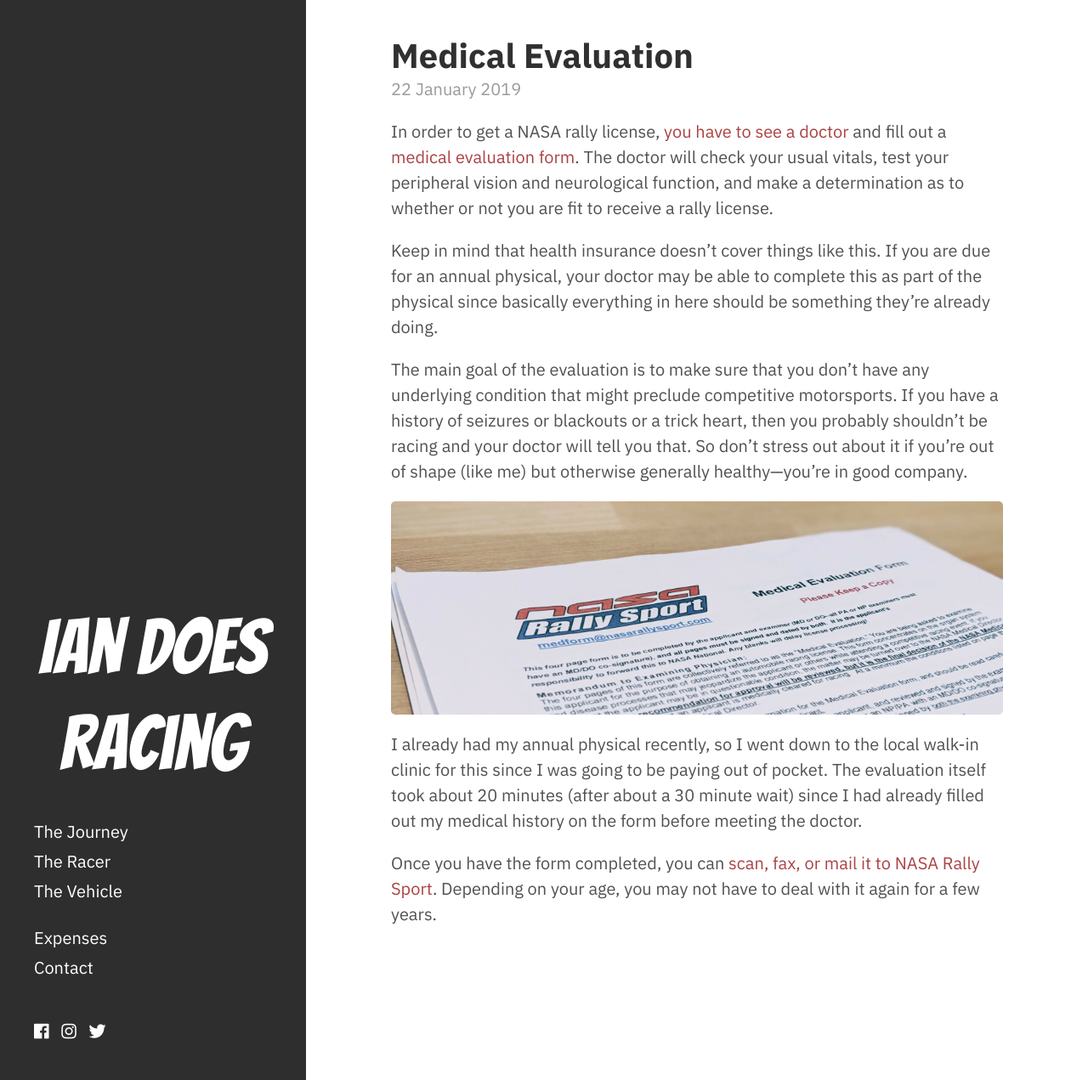
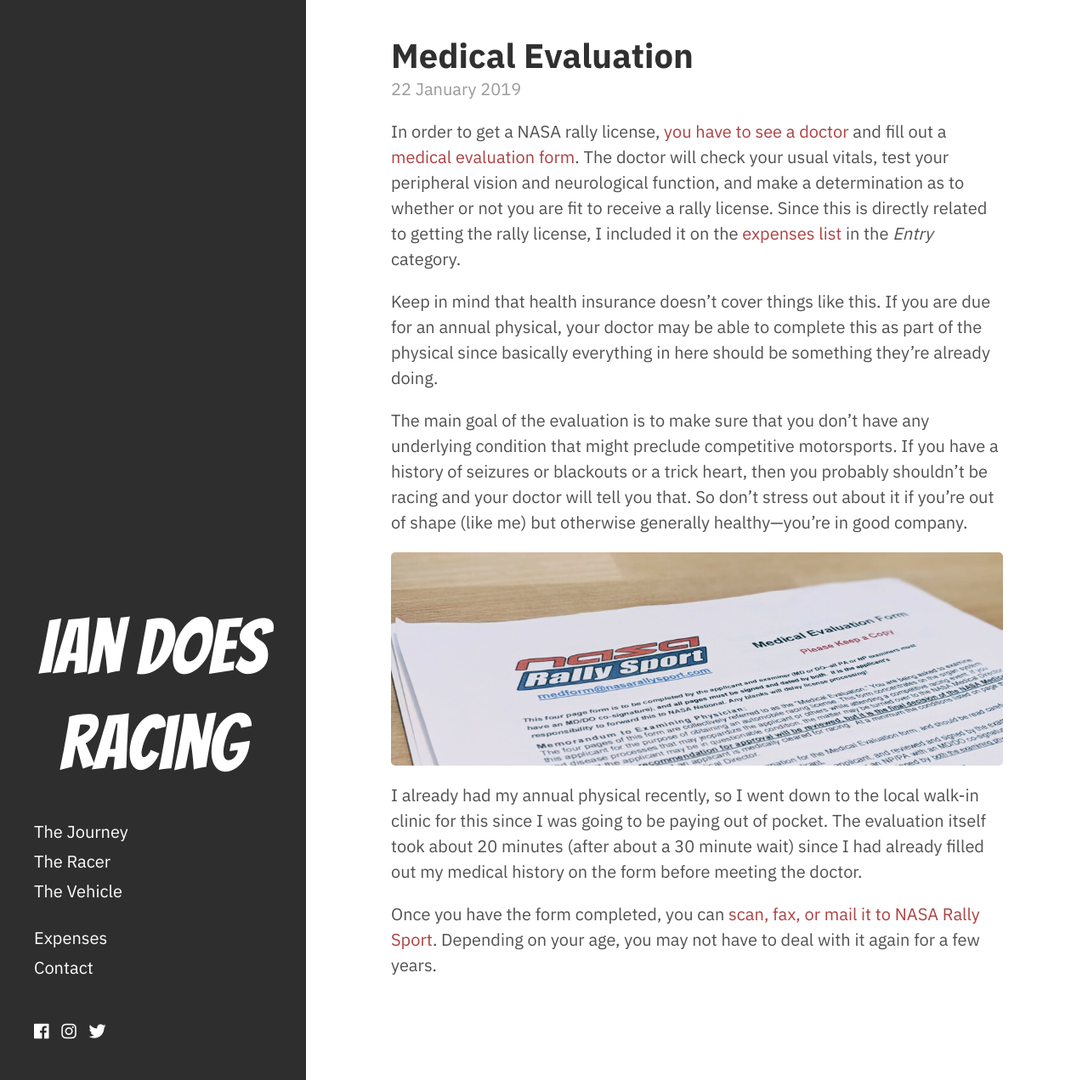
Before and after one commit to icooper/iandoesracing, a Jekyll site: the page built from _posts/2019-01-22-medical-eval.md, in a window 1280 px wide and 1271 px high. Shown: the whole window at 85% size. Built offline with Jekyll 4.4.1, drawn with Linux system fonts in a browser that asks for light colours; nearby versions of some CDN libraries.

Commit message:
wording about category

```diff
--- a/_posts/2019-01-22-medical-eval.md
+++ b/_posts/2019-01-22-medical-eval.md
@@ -4,7 +4,7 @@ title: Medical Evaluation
 date: 2019-01-22
 ---
 
-In order to get a NASA rally license, [you have to see a doctor](http://nasarallysport.com/main/rally202) and fill out a [medical evaluation form](http://nasarallysport.com/rules-forms/NRS_Form_Medical.pdf). The doctor will check your usual vitals, test your peripheral vision and neurological function, and make a determination as to whether or not you are fit to receive a rally license.
+In order to get a NASA rally license, [you have to see a doctor](http://nasarallysport.com/main/rally202) and fill out a [medical evaluation form](http://nasarallysport.com/rules-forms/NRS_Form_Medical.pdf). The doctor will check your usual vitals, test your peripheral vision and neurological function, and make a determination as to whether or not you are fit to receive a rally license. Since this is directly related to getting the rally license, I included it on the [expenses list](/expenses) in the _Entry_ category.
 
 Keep in mind that health insurance doesn't cover things like this. If you are due for an annual physical, your doctor may be able to complete this as part of the physical since basically everything in here should be something they're already doing.
 
```
